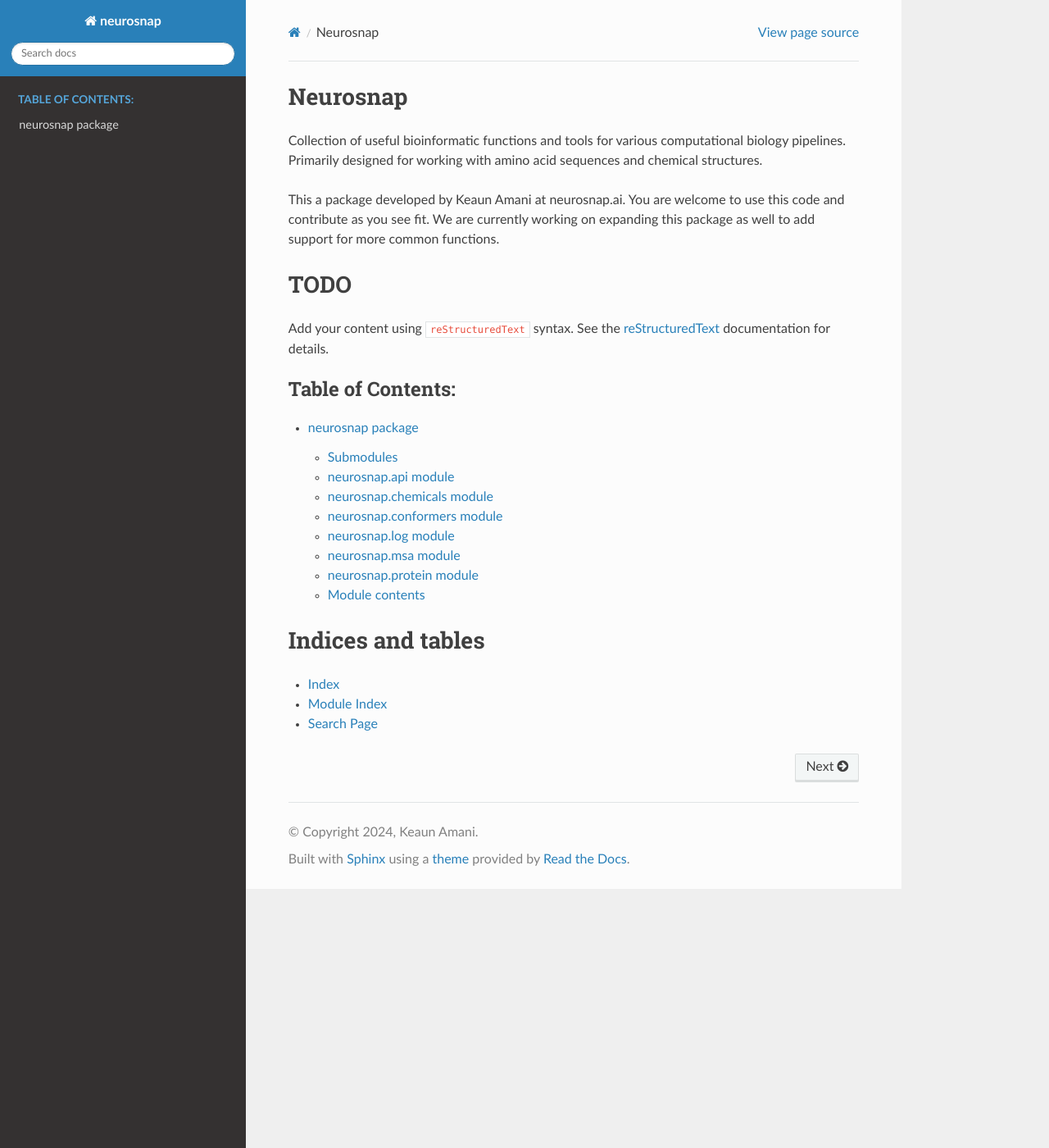
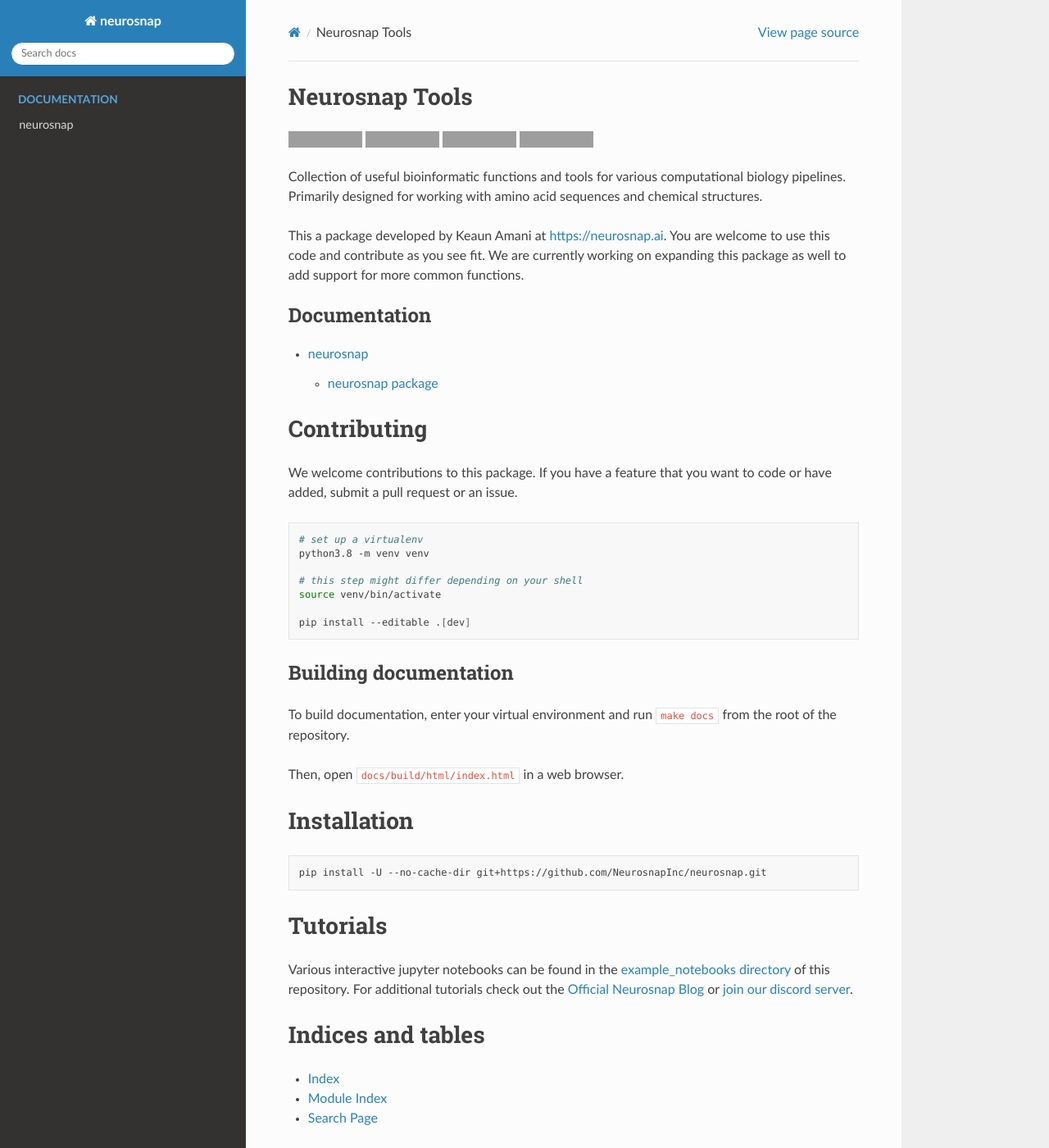
Before and after one commit to NeurosnapInc/neurosnap, a Sphinx documentation site: the page built from docs/source/index.rst, in a window 1280 px wide and 1400 px high. Shown: the whole window at 82% size. Built offline with Sphinx 7.4.7 and the Read the Docs theme 3.1.0, drawn with Linux system fonts in a browser that asks for light colours; grey boxes are pictures that could not be loaded.

Commit message:
make everything beautiful with no errors

```diff
--- a/docs/source/conf.py
+++ b/docs/source/conf.py
@@ -1,7 +1,6 @@
 import os
 import sys
 
-# sys.path.insert(0, os.path.abspath("../.."))
 sys.path.insert(0, os.path.abspath("../src/neurosnap/"))
 
 # this is to make sure docs are built using
--- a/docs/source/index.rst
+++ b/docs/source/index.rst
@@ -1,21 +1,73 @@
-Neurosnap
-=======================
+Neurosnap Tools
+===============
+
+.. image:: https://img.shields.io/github/license/KeaunAmani/neurosnap?color=%234361EE
+   :target: https://github.com/KeaunAmani/neurosnap/blob/master/LICENSE
+   :alt: GitHub License
+
+.. image:: https://img.shields.io/github/created-at/KeaunAmani/neurosnap?color=%234361EE
+   :target: https://img.shields.io/github/created-at/KeaunAmani/neurosnap?color=%234361EE
+   :alt: GitHub Created At
+
+.. image:: https://img.shields.io/github/last-commit/KeaunAmani/neurosnap?color=%234361EE
+   :target: https://img.shields.io/github/last-commit/KeaunAmani/neurosnap?color=%234361EE
+   :alt: GitHub Last Commit
+
+.. image:: https://img.shields.io/discord/1014770343883309076
+   :target: https://discord.gg/2yDZX6rTh4
+   :alt: Discord
+
 
 Collection of useful bioinformatic functions and tools for various computational biology pipelines. Primarily designed for working with amino acid sequences and chemical structures.
 
-This a package developed by Keaun Amani at neurosnap.ai. You are welcome to use this code and contribute as you see fit. We are currently working on expanding this package as well to add support for more common functions.
+This a package developed by Keaun Amani at `<https://neurosnap.ai>`_. You are welcome to use this code and contribute as you see fit. We are currently working on expanding this package as well to add support for more common functions.
 
-TODO
-====
-Add your content using ``reStructuredText`` syntax. See the
-`reStructuredText <https://www.sphinx-doc.org/en/master/usage/restructuredtext/index.html>`_
-documentation for details.
+..
+    reference link for how to write .rst files, very useful
+    https://www.sphinx-doc.org/en/master/usage/restructuredtext/index.html
 
 .. toctree::
    :maxdepth: 2
-   :caption: Table of Contents:
+   :caption: Documentation
 
-   neurosnap
+   modules
+
+
+Contributing
+=============
+
+We welcome contributions to this package. If you have a feature that you want to code or have added, submit a pull request or an issue.
+
+
+.. code-block:: shell
+
+   # set up a virtualenv
+   python3.8 -m venv venv
+
+   # this step might differ depending on your shell
+   source venv/bin/activate
+
+   pip install --editable .[dev]
+
+Building documentation
+----------------------
+
+To build documentation, enter your virtual environment and run :code:`make docs` from the root of the repository.
+
+Then, open :code:`docs/build/html/index.html` in a web browser.
+
+Installation
+============
+
+.. code-block:: sh
+
+   pip install -U --no-cache-dir git+https://github.com/NeurosnapInc/neurosnap.git
+
+Tutorials
+=========
+
+Various interactive jupyter notebooks can be found in the `example_notebooks directory <https://github.com/NeurosnapInc/neurosnap/tree/main/example_notebooks>`_ of this repository. For additional tutorials check out the `Official Neurosnap Blog <https://neurosnap.ai/blog>`_ or `join our discord server <https://discord.gg/2yDZX6rTh4>`_.
+
 
 Indices and tables
 ==================
```
